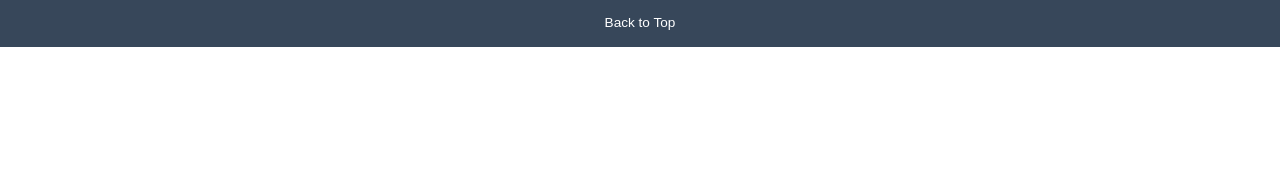
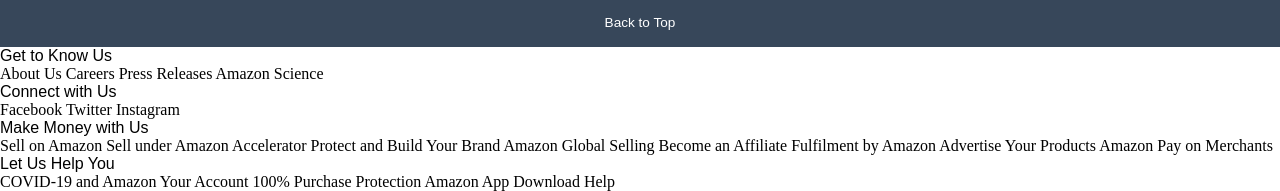
Before and after one commit to Pankajpadekar/amazon-clone, a plain HTML site: page index.html in a window 1280 px wide. Shown: the part 833-1024 px from the top of the page. Before the commit the page ends 880 px from the top, so only its background shows below. Drawn offline with Linux system fonts and the light colour scheme.

Commit message:
added footer

```diff
--- a/index.html
+++ b/index.html
@@ -215,7 +215,45 @@
 
     <footer>
         <div class="foot-panel1">
-             Back to Top
+            Back to Top
+        </div>
+
+        <div class="foot-panel2">
+            <ul>
+                <p>Get to Know Us</p>
+                <a>About Us</a>
+                <a>Careers</a>
+                <a>Press Releases</a>
+                <a>Amazon Science</a>
+            </ul>
+
+            <ul>
+                <p>Connect with Us</p>
+                <a>Facebook</a>
+                <a>Twitter</a>
+                <a>Instagram</a>
+            </ul>
+
+            <ul>
+                <p>Make Money with Us</p>
+                <a>Sell on Amazon</a>
+                <a>Sell under Amazon Accelerator</a>
+                <a>Protect and Build Your Brand</a>
+                <a>Amazon Global Selling</a>
+                <a>Become an Affiliate</a>
+                <a>Fulfilment by Amazon</a>
+                <a>Advertise Your Products</a>
+                <a>Amazon Pay on Merchants</a>
+            </ul>
+
+            <ul>
+                <p>Let Us Help You</p>
+                <a>COVID-19 and Amazon</a>
+                <a>Your Account</a>
+                <a>100% Purchase Protection</a>
+                <a>Amazon App Download</a>
+                <a>Help</a>
+            </ul>
         </div>
     </footer>
 </body>
--- a/style.css
+++ b/style.css
@@ -307,6 +307,10 @@
 
 /* footer */
 
+.footer {
+    margin-top: 15px;
+}
+
 .foot-panel1 {
     background-color: #37475a;
     color: white;
```
